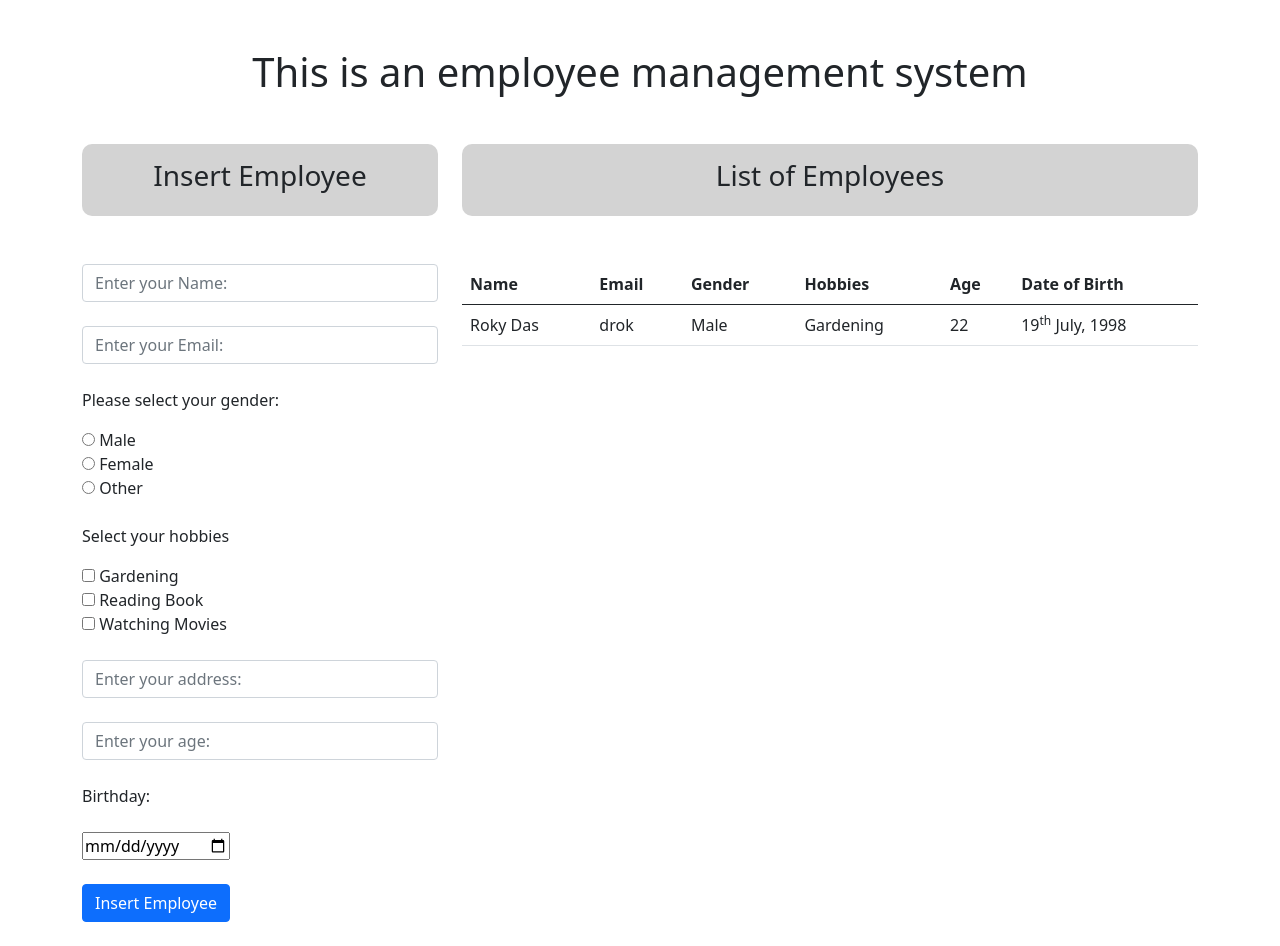
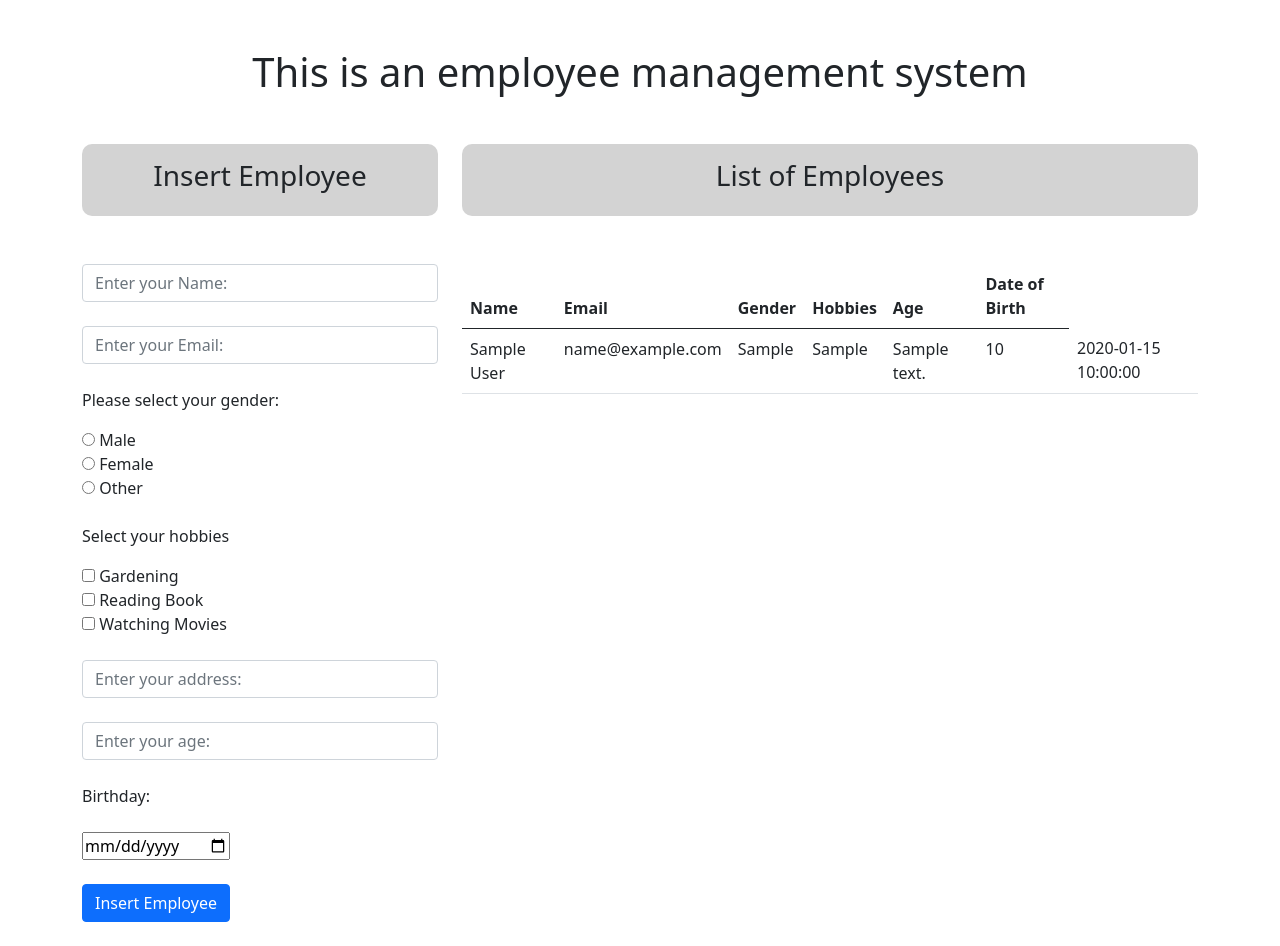
Before and after one commit to rokydas/employee-management, a PHP site: page / in a window 1280 px wide. Run offline with PHP 8.4, Linux system fonts and the light colour scheme; tables that the repository leaves empty or names only in its code hold one stand-in row (values such as "Sample post"); some libraries are stand-ins or nearby versions.

Commit message:
read and insert done

```diff
--- a/index.php
+++ b/index.php
@@ -1,3 +1,12 @@
+<?php
+  $servername = "localhost";
+  $username = "root";
+  $password = "";
+  $dbname = "employee-management";
+
+  $conn = new mysqli($servername, $username, $password, $dbname);
+
+?>
 <!DOCTYPE html>
 <html lang="en" dir="ltr">
   <head>
@@ -61,14 +70,27 @@
               </tr>
             </thead>
             <tbody>
-              <tr>
-                <td>Roky Das</td>
-                <td>drok</td>
-                <td>Male</td>
-                <td>Gardening</td>
-                <td>22</td>
-                <td>19<sup>th</sup> July, 1998</td>
-              </tr>
+              <?php
+                $query = "Select * from employee";
+                $result = mysqli_query($conn, $query);
+                $resultCheck = mysqli_num_rows($result);
+
+                if($resultCheck > 0) {
+                  while($row = mysqli_fetch_assoc($result)) {?>
+                    <tr>
+                      <td><?php echo $row['name'] ?></td>
+                      <td><?php echo $row['email'] ?></td>
+                      <td><?php echo $row['gender'] ?></td>
+                      <td><?php echo $row['hobbies'] ?></td>
+                      <td><?php echo $row['address'] ?></td>
+                      <td><?php echo $row['age'] ?></td>
+                      <td><?php echo $row['date_of_birth'] ?></td>
+                    </tr>
+              <?php
+                  }
+                }
+               ?>
+
             </tbody>
           </table>
         </div>
@@ -83,52 +105,7 @@
   </body>
 </html>
 
-
-<?php
-  // $connection = mysqli_connect("localhost", "root", "", "employee-management");
-  // // $db = mysqli_select_db($connection, "employee-management");
-  //
-  // if(isset($_POST['insert'])) {
-  //
-  //   if(isset($_POST['name']) && isset($_POST['email']) && isset($_POST['gender']) && isset($_POST['address']) && isset($_POST['age']) && isset($_POST['hobby']) && isset($_POST['birthday']))
-  //   {
-  //     $name = $_POST['name'];
-  //     $email = $_POST['email'];
-  //     $gender = $_POST['gender'];
-  //     $address = $_POST['address'];
-  //     $age = $_POST['age'];
-  //     $birthday = $_POST['birthday'];
-  //     $hobby = $_POST['hobby'];
-  //
-  //     $hobbies = "";
-  //     foreach($hobby as $newHobby)
-  //     {
-  //       $hobbies .= $newHobby.",";
-  //     }
-  //
-  //     $query = "INSERT INTO `employee` (`name`, `email`, `gender`, `hobbies`, `address`, `age` ) VALUES (`$name`, `$email`, `$gender`, `$hobbies`, `$address`, `$age`)";
-  //
-  //     $query_run = mysqli_query($connection, $query);
-  //     if($query_run) {
-  //       echo "<h3 class='text-center text-success'>Employee inserted successfully</p>";
-  //     }
-  //   }
-  //   else {
-  //     echo "<h3 class='text-center text-danger'>Fill Up all fields</p>";
-  //   }
-  //
-  // }
-
-
- ?>
-
  <?php
-  $servername = "localhost";
-  $username = "root";
-  $password = "";
-  $dbname = "employee-management";
-
-  $conn = new mysqli($servername, $username, $password, $dbname);
 
   if(isset($_POST['insert'])) {
 
@@ -164,5 +141,7 @@
 
   }
 
+
+
   $conn->close();
 ?>
```
